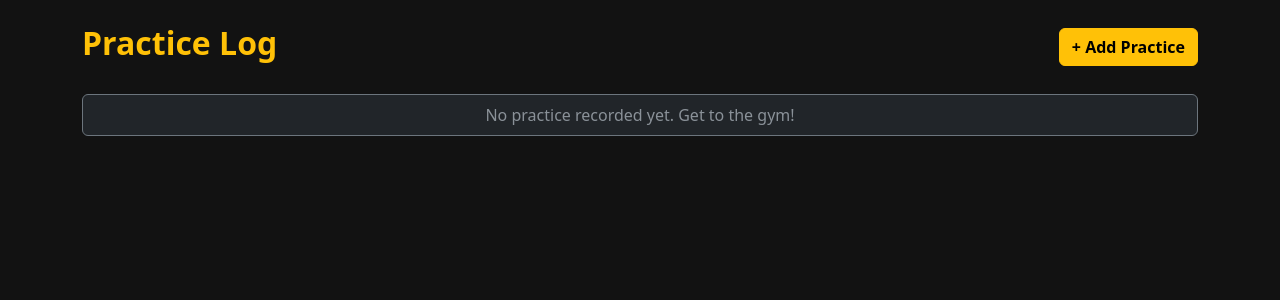
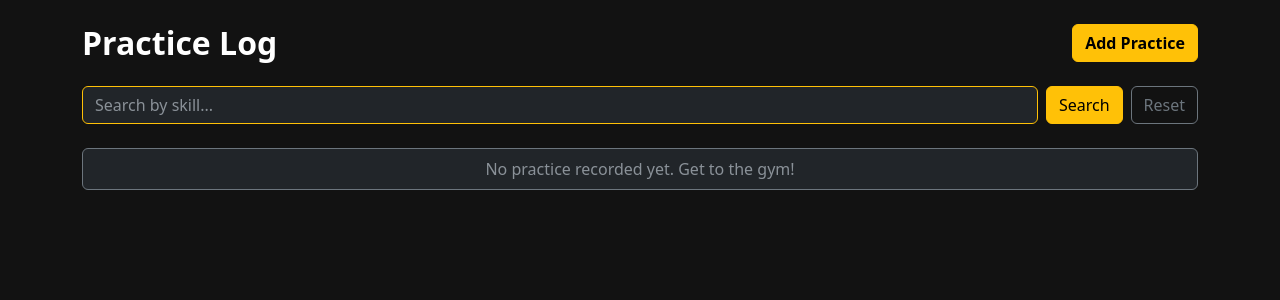
Before and after one commit to jamInwza007x/hoop-analytics, a Flask app: page /practice in a window 1280 px wide. Shown: the part 57-357 px from the top of the page. Run offline with Flask 3, Linux system fonts and the light colour scheme.

Commit message:
Add search functionality to practice logs

```diff
--- a/templates/practice.html
+++ b/templates/practice.html
@@ -2,12 +2,23 @@
 
 {% block content %}
 <div class="row mt-4">
-    <div class="col-12 d-flex justify-content-between align-items-center mb-4">
-        <h2 class="text-warning fw-bold">Practice Log</h2>
-        <a href="/practice/add" class="btn btn-warning fw-bold">+ Add Practice</a>
+    <div class="col-md-6">
+        <h2 class="text-white fw-bold">Practice Log</h2>
+    </div>
+    <div class="col-md-6 text-md-end">
+        <a href="/practice/add" class="btn btn-warning fw-bold">Add Practice</a>
     </div>
 </div>
 
+<div class="row mt-3 mb-4">
+    <div class="col-md-12">
+        <form action="/practice" method="GET" class="d-flex">
+            <input type="text" name="search" class="form-control bg-dark text-white border-warning me-2" placeholder="Search by skill...">
+            <button type="submit" class="btn btn-warning">Search</button>
+            <a href="/practice" class="btn btn-outline-secondary ms-2">Reset</a>
+        </form>
+    </div>
+</div>
 <div class="row">
     <div class="col-12">
         <ul class="list-group">
```
